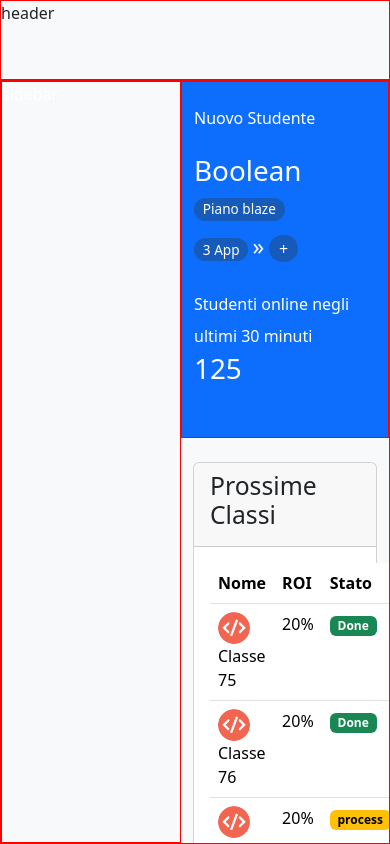
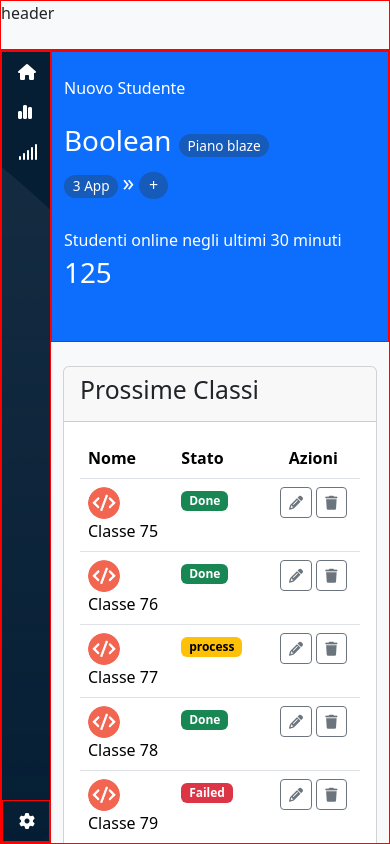
Before and after one commit to marikadiblasio/html-css-bootstrap-dashboard, a plain HTML site: page index.html in a window 390 px wide. Drawn offline with nearby package versions, Linux system fonts and the light colour scheme.

Commit message:
add sidebar

```diff
--- a/css/style.css
+++ b/css/style.css
@@ -8,17 +8,19 @@
     font-size: .85rem!important;
 }
 header {
-    height: 80px;
+    height: 50px;
 }
 /* Parte centrale */
 .ms-wrapper {
-    margin-top: 80px;
-    height: calc(100vh - 80px);
+    margin-top: 50px;
+    height: calc(100vh - 50px);
 
 }
 /* Parte centrale latelare */
 #ms-sidebar {
     width: 180px;
+    background-color: #051e34;
+    background-image: url("../img/sidebar-bg.png");
 }
 .ms-h-120px {
     height: 120px;
@@ -28,3 +30,9 @@ header {
     width: 2rem;
     height: 2rem;
 }
+/* Responsive */
+@media screen and (max-width: 768px){
+    #ms-sidebar {
+        width: 50px;
+    }
+}
--- a/index.html
+++ b/index.html
@@ -15,8 +15,23 @@
     <!-- Parte centrale intera -->
     <div class="ms-wrapper d-flex debug">
         <!-- Parte centrale laterale -->
-        <nav id="ms-sidebar" class="debug text-white flex-shrink-0 h-100">sidebar
-            <div class="ms-h120px+debug"></div>
+        <nav id="ms-sidebar" class="debug text-white  d-flex flex-column flex-shrink-0 h-100">
+            <ul class="nav flex-column">
+                <li class="nav-item">
+                  <a class="nav-link text-white" aria-current="page" href="#"><i class="fa-solid me-1 fa-house"></i><span class="d-none d-md-inline">Home</span></a>
+                </li>
+                <li class="nav-item">
+                  <a class="nav-link text-white" href="#"><i class="fa-solid me-1 fa-chart-simple"></i><span class="d-none d-md-inline">Stats</span></a>
+                </li>
+                <li class="nav-item">
+                  <a class="nav-link text-white" href="#"><i class="fa-solid me-1 fa-signal"></i><span class="d-none d-md-inline">Signals</span></a>
+                </li>
+              </ul>
+            <ul class="ms-h120px mt-auto nav debug">
+                <li class="nav-item">
+                    <a class="nav-link text-white" aria-current="page" href="#"><i class="fa-solid me-1 fa-gear"></i><span class="d-none d-md-inline">Admin</span></a>
+                </li>
+            </ul>
         </nav>
         <!-- Parte centrale principale -->
         <main class="h-100 flex-grow-1 overflow-y-auto">
@@ -59,11 +74,11 @@
                                 <table class="table table-hover">
                                     <thead>
                                         <tr>
-                                            <th class="col-6" scope="col">Nome</th>
+                                            <th class="col-md-6 col-4" scope="col">Nome</th>
                                             <th class="col-2 d-none d-md-table-cell" scope="col">Data inizio</th>
-                                            <th class="col-1 text-uppercase" scope="col">Roi</th>
-                                            <th class="col-1" scope="col">Stato</th>
-                                            <th class="col-2 text-center" scope="col">Azioni</th>
+                                            <th class="col-1 d-none d-md-table-cell text-uppercase" scope="col">Roi</th>
+                                            <th class="col-md-1 col-4" scope="col">Stato</th>
+                                            <th class="col-md-2 col-4 text-center" scope="col">Azioni</th>
                                         </tr>
                                     </thead>
                                     <tbody>
@@ -72,9 +87,9 @@
                                                     <img class="ms-small-square rounded-circle" src="./img/class-avatar.jpg" alt="logo">
                                                     <span>Classe 75</span>
                                             </td>
-                                            <td class="col-2 d-none d-md-table-cell">15 Feb 2021</td>
-                                            <td>20%</td>
-                                            <td>
+                                            <td class="d-none d-md-table-cell">15 Feb 2021</td>
+                                            <td class="d-none d-md-table-cell">20%</td>
+                                            <td >
                                                 <span class="badge text-bg-success">Done</span>
                                             </td>
                                             <td class="text-center">
@@ -88,7 +103,7 @@
                                                     <span>Classe 76</span>
                                             </td>
                                             <td class="col-2 d-none d-md-table-cell">16 Feb 2021</td>
-                                            <td>20%</td>
+                                            <td class="d-none d-md-table-cell">20%</td>
                                             <td>
                                                 <span class="badge text-bg-success">Done</span>
                                             </td>
@@ -103,7 +118,7 @@
                                                     <span>Classe 77</span>
                                             </td>
                                             <td class="col-2 d-none d-md-table-cell">17 Feb 2021</td>
-                                            <td>20%</td>
+                                            <td class="d-none d-md-table-cell">20%</td>
                                             <td>
                                                 <span class="badge text-bg-warning">process</span>
                                             </td>
@@ -118,7 +133,7 @@
                                                     <span>Classe 78</span>
                                             </td>
                                             <td class="col-2 d-none d-md-table-cell">18 Feb 2021</td>
-                                            <td>20%</td>
+                                            <td class="d-none d-md-table-cell">20%</td>
                                             <td>
                                                 <span class="badge text-bg-success">Done</span>
                                             </td>
@@ -133,7 +148,7 @@
                                                     <span>Classe 79</span>
                                             </td>
                                             <td class="col-2 d-none d-md-table-cell">19 Feb 2021</td>
-                                            <td>20%</td>
+                                            <td class="d-none d-md-table-cell">20%</td>
                                             <td>
                                                 <span class="badge text-bg-danger">Failed</span>
                                             </td>
@@ -148,7 +163,7 @@
                                                     <span>Classe 80</span>
                                             </td>
                                             <td class="col-2 d-none d-md-table-cell">20 Feb 2021</td>
-                                            <td>20%</td>
+                                            <td class="d-none d-md-table-cell">20%</td>
                                             <td>
                                                 <span class="badge text-bg-success">Done</span>
                                             </td>
@@ -163,7 +178,7 @@
                                                     <span>Classe 81</span>
                                             </td>
                                             <td class="col-2 d-none d-md-table-cell">21 Feb 2021</td>
-                                            <td>20%</td>
+                                            <td class="d-none d-md-table-cell">20%</td>
                                             <td>
                                                 <span class="badge text-bg-danger">Failed</span>
                                             </td>
@@ -178,7 +193,7 @@
                                                     <span>Classe 82</span>
                                             </td>
                                             <td class="col-2 d-none d-md-table-cell">22 Feb 2021</td>
-                                            <td>20%</td>
+                                            <td class="d-none d-md-table-cell">20%</td>
                                             <td>
                                                 <span class="badge text-bg-success">Done</span>
                                             </td>
```
